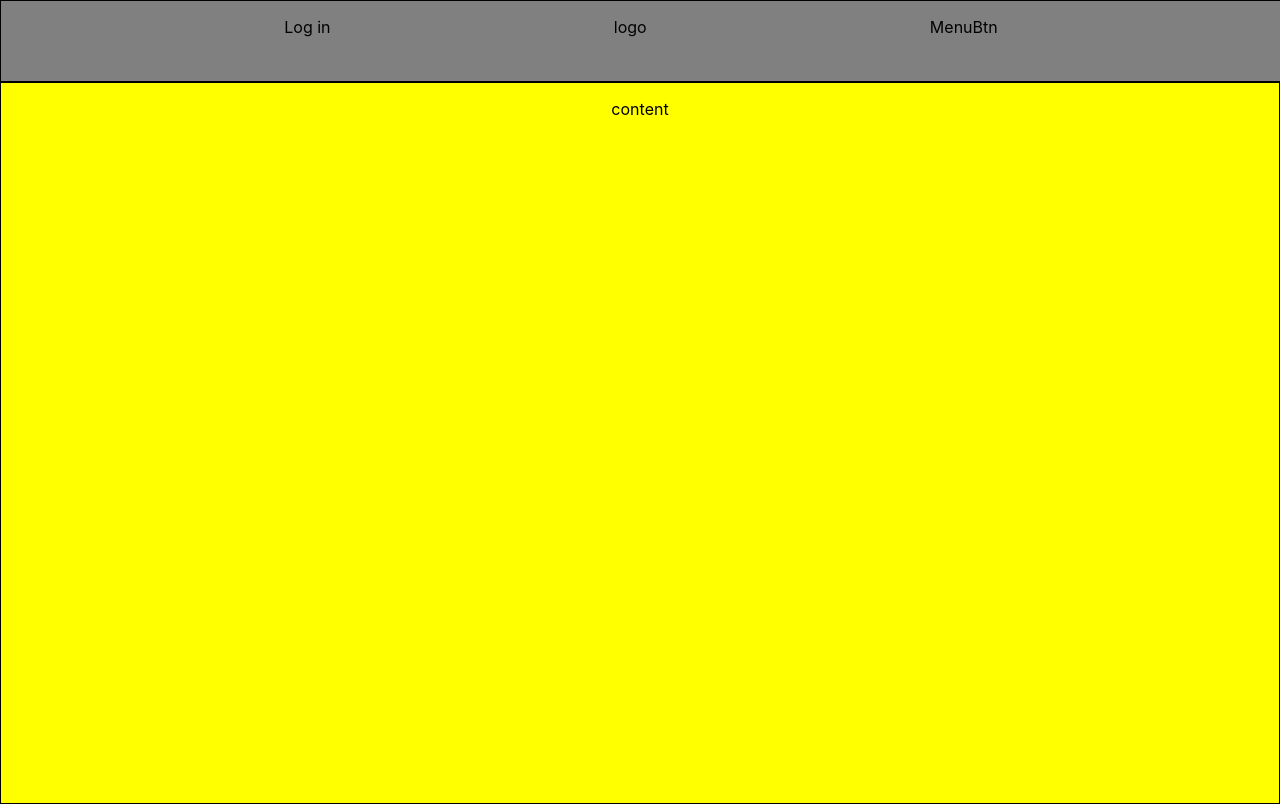
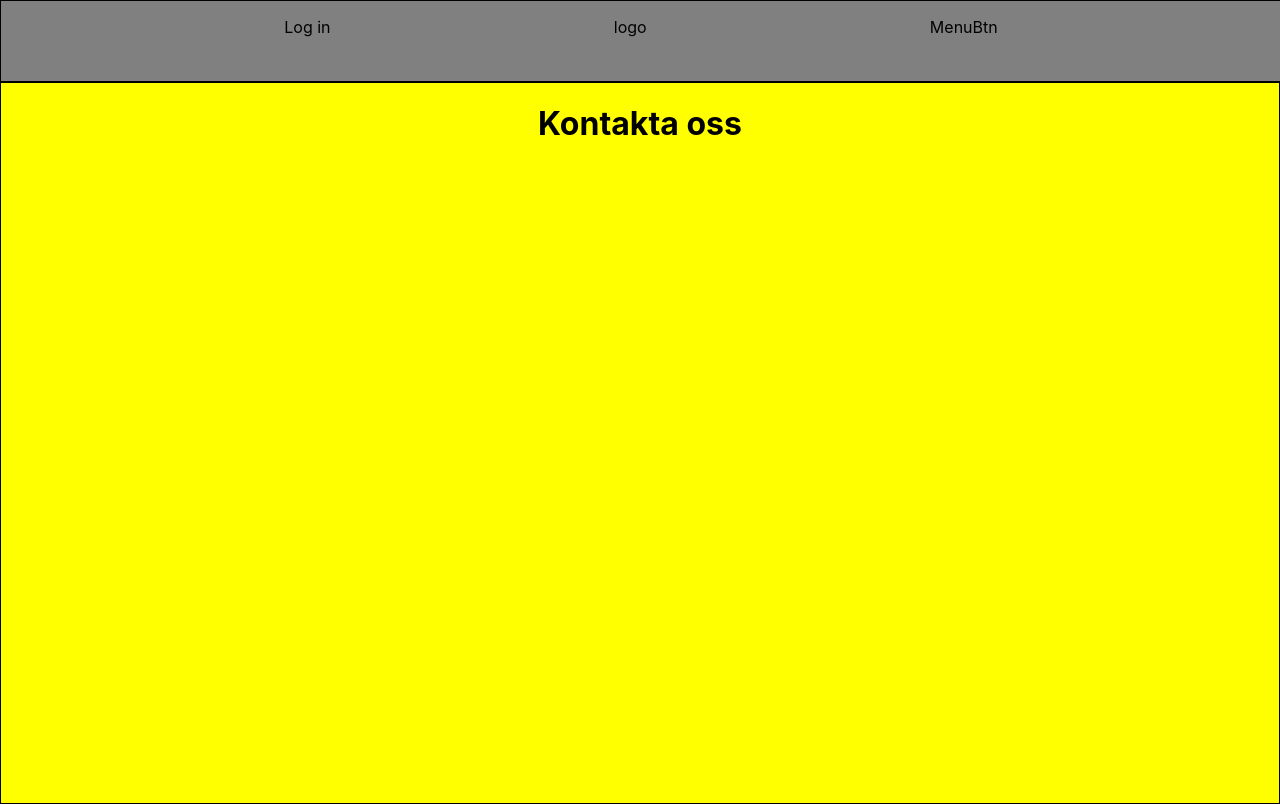
Before and after one commit to Cancain/skottplock, a React (Create React App) app: page /about in a window 1280 px wide. Built offline with nearby package versions, Linux system fonts and the light colour scheme.

Commit message:
added routes

```diff
--- /dev/null
+++ b/src/Containers/About/About.js
@@ -0,0 +1,7 @@
+import React from "react";
+
+const about = props => {
+  return <h1>Kontakta oss</h1>;
+};
+
+export default about;
--- /dev/null
+++ b/src/Containers/Contact/Constact.js
@@ -0,0 +1,11 @@
+import React from "react";
+
+const contact = props => {
+  return (
+    <div>
+      <h1>Om oss </h1>
+    </div>
+  );
+};
+
+export default contact;
--- a/src/Containers/Home/Home.js
+++ b/src/Containers/Home/Home.js
@@ -0,0 +1,11 @@
+import React from "react";
+
+const home = props => {
+  return (
+    <div>
+      <h1>Index</h1>
+    </div>
+  );
+};
+
+export default home;
--- a/src/Containers/Sidebar/Sidebar.module.css
+++ b/src/Containers/Sidebar/Sidebar.module.css
@@ -7,5 +7,5 @@
 }
 
 .closed {
-  left: -1000px;
+  left: -10000px;
 }
--- a/src/hoc/Content/Content.js
+++ b/src/hoc/Content/Content.js
@@ -3,11 +3,7 @@ import React from "react";
 import style from "./Content.module.css";
 
 const content = props => {
-  return (
-    <div className={style.Content}>
-      <p>content</p>
-    </div>
-  );
+  return <div className={style.Content}>{props.children}</div>;
 };
 
 export default content;
--- a/src/hoc/Layout/Layout.js
+++ b/src/hoc/Layout/Layout.js
@@ -1,8 +1,12 @@
 import React, { useState } from "react";
+import { Route, Switch } from "react-router-dom";
 
 import Header from "../../Containers/Header/Header";
 import Sidebar from "../../Containers/Sidebar/Sidebar";
 import Content from "../../hoc/Content/Content";
+import About from "../../Containers/About/About";
+import Contact from "../../Containers/Contact/Constact";
+import Home from "../../Containers/Home/Home";
 
 const layout = props => {
   const [sideDrawerClosed, setSideDrawerClosed] = useState(true);
@@ -16,7 +20,6 @@ const layout = props => {
 
   const menuBtnClickHandler = () => {
     setSideDrawerClosed(!sideDrawerClosed);
-    console.log(sideDrawerClosed);
   };
 
   return (
@@ -24,7 +27,13 @@ const layout = props => {
       <Header MenuBtnClicked={menuBtnClickHandler} />
       <div style={containerStyle}>
         <Sidebar closed={sideDrawerClosed} />
-        <Content />
+        <Content>
+          <Switch>
+            <Route path="/about" component={About} />
+            <Route path="/contact" component={Contact} />
+            <Route path="/" exact component={Home} />
+          </Switch>
+        </Content>
       </div>
     </div>
   );
```
